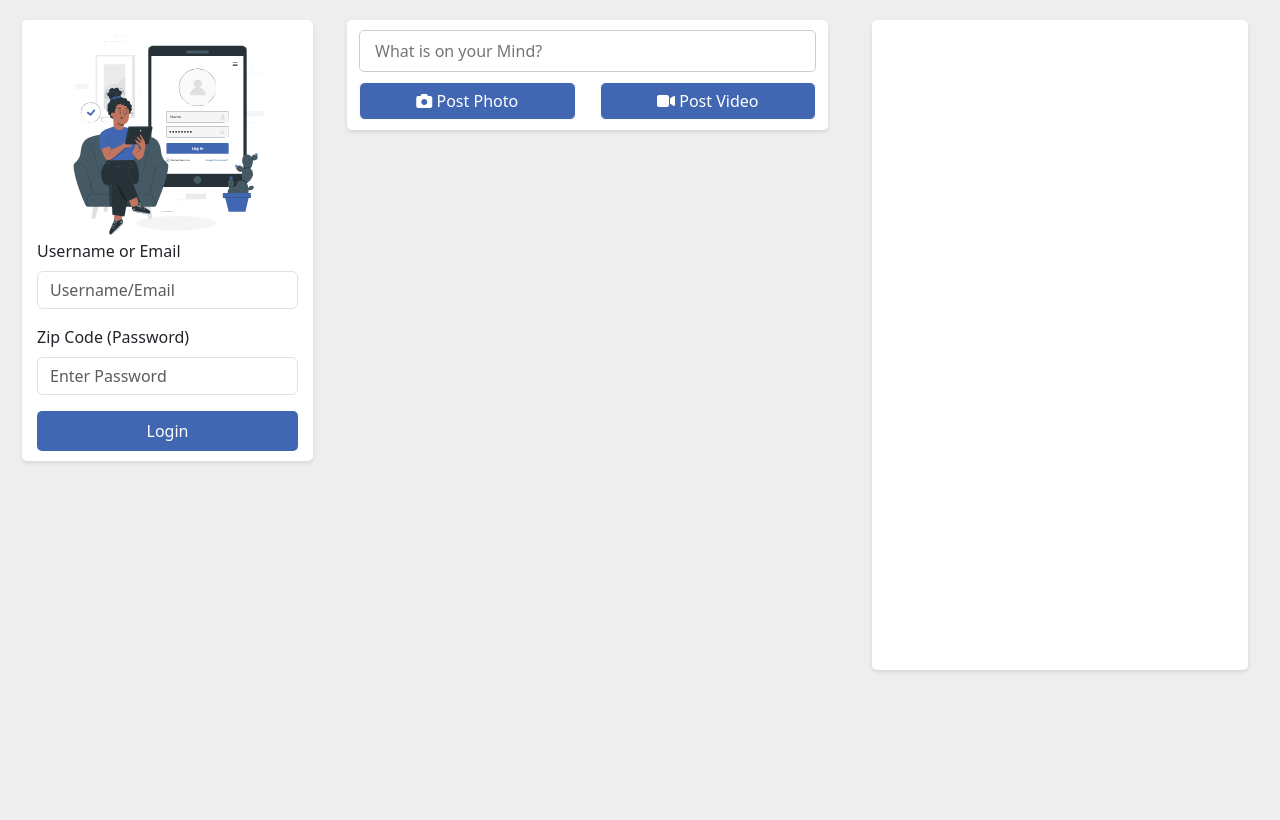
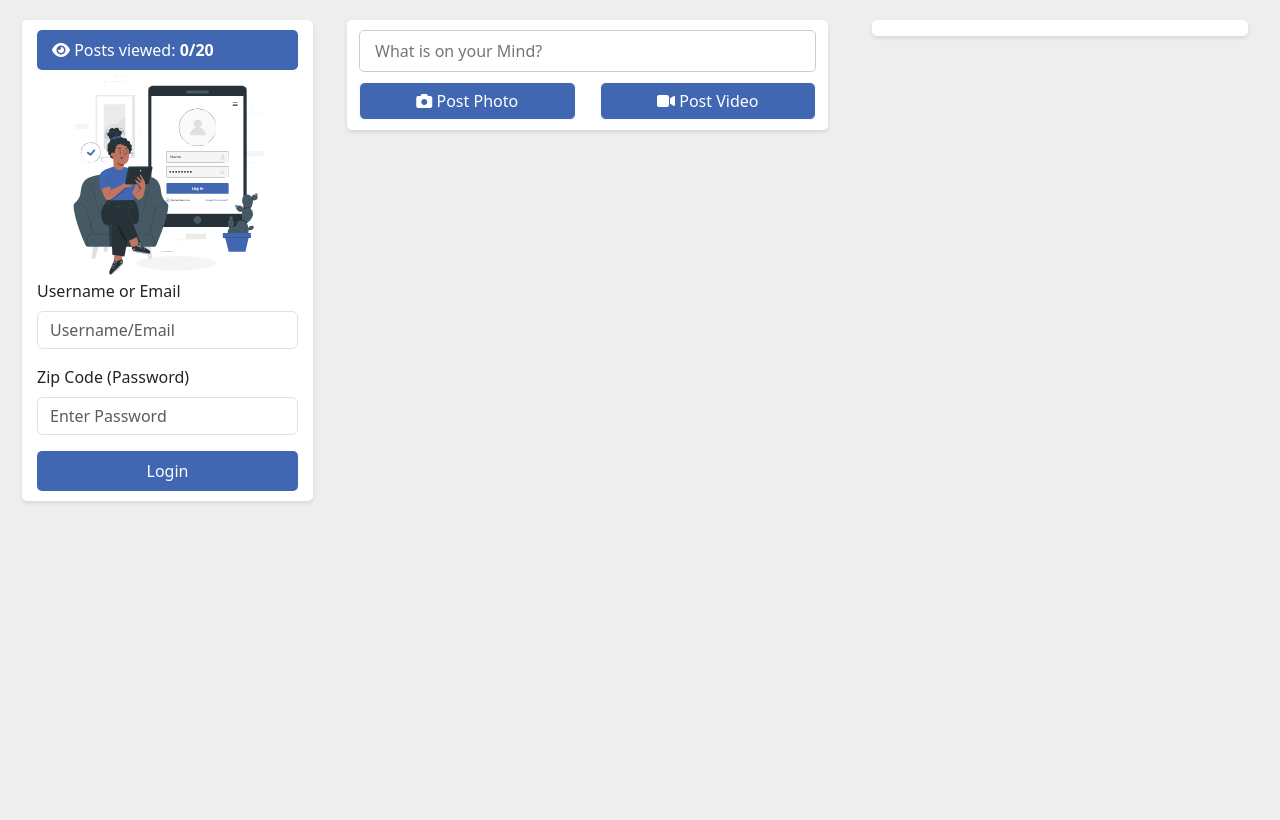
Before and after one commit to aranibrian/Social-Media-Platform, a PHP site: page / in a window 1280 px wide. Before the commit the page ends 672 px from the top, so only its background shows below. Run offline with PHP 8.4, Linux system fonts and the light colour scheme; some libraries are stand-ins or nearby versions.

Commit message:
Payment form plus view post on modal

```diff
--- a/css/style.css
+++ b/css/style.css
@@ -1,6 +1,9 @@
 body{
 	margin: 10px;
 	background-color: #eee;
+	display: flex;
+    height: 100vh; /* Full viewport height */
+    overflow: hidden;
 
 }
 .account{
@@ -18,6 +21,15 @@ body{
     padding: 8px 15px;
     width: 100%;
 }
+.btn-premium {
+    background-image: linear-gradient(to right, #FFA500, #FF4500); /* Gradient from light orange to dark orange */
+    color: #fff;
+    border: none;
+    border-radius: 5px;
+    padding: 8px 15px;
+    width: 100%;
+}
+
 .btn-login-sec{
 	background-color: #fff;
     color: #4267B2;
@@ -51,10 +63,25 @@ body{
 	border-radius: 5px;
 }
 
-.feed, .users {
-    height: 650px; /* Adjust the height as needed */
+.feed {
+    max-height: 100vh;
     overflow-y: auto;
-    overflow: hidden;
+   scrollbar-width: thin; /* Firefox */
+    scrollbar-color: #4267B2 #fff; /* Firefox */
+}
+
+/* Chrome, Edge, and Safari */
+.feed::-webkit-scrollbar {
+    width: 15px;
+}
+
+.feed::-webkit-scrollbar-track {
+    background: #fff;
+}
+
+.feed::-webkit-scrollbar-thumb {
+    background-color: #4267B2;
+    border-radius: 2px;
 }
 .users{
 	background-color: #fff;
@@ -96,3 +123,20 @@ body{
 	font-weight: 700;
 	margin: 10px;
 }
+#userPosts {
+    max-height: 500px; /* Adjust the height as needed */
+    overflow-y: auto;  /* Enables vertical scrolling */
+}
+#postCounter{
+	padding: 8px 15px;
+	background-color: #4267B2;
+	color: #fff;
+	border-radius: 5px;
+}
+#payment-form{
+	background-color: #fff;
+	margin: 50px;
+	padding: 50px;
+	margin-top: 150px;
+	border-radius: 5px;
+}
--- a/index.php
+++ b/index.php
@@ -75,6 +75,7 @@ session_start();
             </div>
 
 
+
         </div>
     </div>
 </body>
--- a/js/script.js
+++ b/js/script.js
@@ -1,3 +1,60 @@
+let postViewCount = 0;
+const MAX_POST_VIEWS = 20;
+
+function viewPost(postId) {
+    if (postViewCount >= MAX_POST_VIEWS) {
+        window.location.href = 'payment.php';
+        return;
+    }
+    postViewCount++;
+    updateViewCountDisplay();
+    showPostInModal(postId);
+}
+
+function updateViewCountDisplay() {
+    $('#postCounter').html(`<i class="fa fa-eye"></i> Posts viewed: <b>${postViewCount}/${MAX_POST_VIEWS}</b>`);
+}
+
+function showPostInModal(postId) {
+    $.ajax({
+        url: 'https://jsonplaceholder.typicode.com/posts/' + postId,
+        method: 'GET',
+        success: function(post) {
+            // Create the modal HTML
+            var modalHtml = `
+                <div class="modal fade" id="postModal" tabindex="-1" aria-labelledby="postModalLabel" aria-hidden="true">
+                    <div class="modal-dialog">
+                        <div class="modal-content">
+                            <div class="modal-header">
+                                <h5 class="modal-title">View Post</h5>
+                                <button type="button" class="btn-close" data-bs-dismiss="modal" aria-label="Close"></button>
+                            </div>
+                            <div class="modal-body">
+                                <h6>${post.title}</h6>
+                                <p>${post.body}</p>
+                            </div>
+                        </div>
+                    </div>
+                </div>`;
+
+            // Append it to the body
+            $('body').append(modalHtml);
+
+            // Show the modal
+            $('#postModal').modal('show');
+
+            // Remove the modal from the DOM on hiding
+            $('#postModal').on('hidden.bs.modal', function() {
+                $('#postModal').remove();
+            });
+        },
+        error: function() {
+            console.error("Error fetching post details");
+        }
+    });
+}
+
+
 // Function to fetch and display posts
 function fetchPosts() {
     $.ajax({
@@ -5,7 +62,28 @@ function fetchPosts() {
         method: 'GET',
         success: function(posts) {
             var postsHtml = posts.map(function(post) {
-                return `<div class="post"><h6>${post.title}</h6><p>${post.body}</p></div>`;
+                return `
+                    <div class="post">
+                        <h6>${post.title}</h6>
+                        <p>${post.body}..<a href="#" onclick="viewPost(${post.id})" style="text-decoration:none;">View All</a></p>
+                        <div class="row post-actions">
+                            <div class="col">
+                                <button class="btn btn-light">
+                                    <i class="fa fa-thumbs-up"></i> Like
+                                </button>
+                            </div>
+                            <div class="col">
+                                <button class="btn btn-light">
+                                    <i class="fa fa-comment"></i> Comment
+                                </button>
+                            </div>
+                            <div class="col">
+                                <button class="btn btn-light" onclick="viewPost(${post.id})">
+                                    <i class="fa fa-eye"></i> View Post
+                                </button>
+                            </div>
+                        </div>
+                    </div>`;
             }).join('');
             $('#feed').html(postsHtml);
         },
@@ -14,6 +92,8 @@ function fetchPosts() {
         }
     });
 }
+
+
 
 // Function to fetch and display users
 function fetchUsers() {
--- a/partials/account.php
+++ b/partials/account.php
@@ -6,8 +6,10 @@
     <hr>
     <h6 style="text-align: left;margin: 0;margin-bottom: 10px;">My Profile</h6>
     <div id="userDetails"><!-- User details will be loaded here --></div>
-    <button type="button" class="btn-login" data-bs-toggle="modal" data-bs-target="#myPostsModal" style="margin-bottom: 5px;">My Posts <i class="fa fa-pencil"></i>
+    <button type="button" class="btn-login" data-bs-toggle="modal" data-bs-target="#myPostsModal" style="margin-bottom: 5px;"><i class="fa fa-pencil"></i> My Posts
 	</button>
+
+	<button class="btn-premium" style="margin-bottom: 5px;"><i class="fa fa-star"></i> Switch to Premium</button>
 
     <!-- My Posts Modal -->
 <div class="modal fade" id="myPostsModal" tabindex="-1" aria-labelledby="myPostsModalLabel" aria-hidden="true">
@@ -40,6 +42,8 @@
 <?php else: ?>
     <!-- Display login/create form -->
     <form id="loginForm" method="post" action="login.php">
+    	<div id="postCounter"><i class="fa fa-eye"></i> Posts viewed: <b>0/20</b></div>
+
     	<center><img src="images/login.svg" style="width: 80%;"></center>
         <div class="mb-3">
             <label for="username" class="form-label">Username or Email</label>
```
Also changed, not shown: payment.php (added, +63 -0 lines), images/pay.svg (added).
